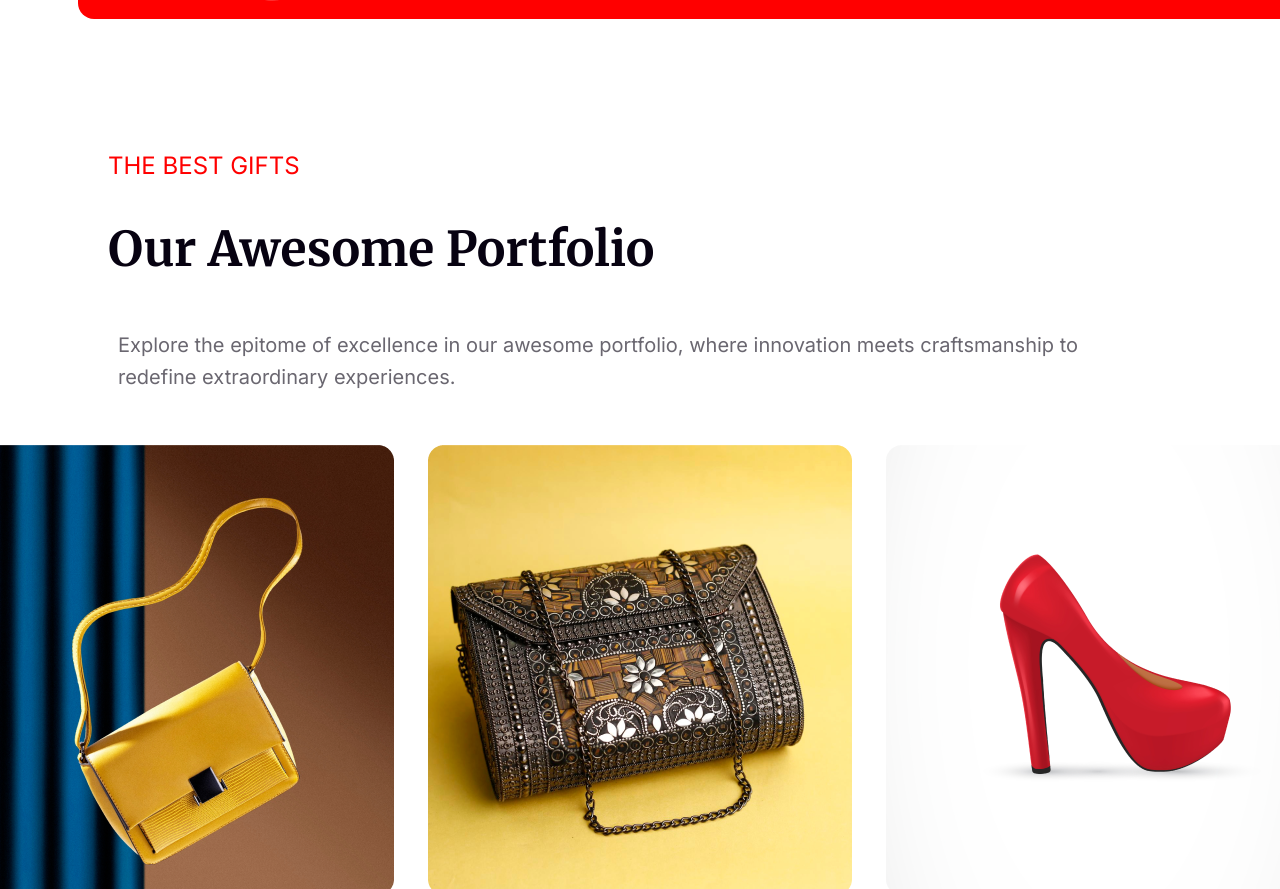
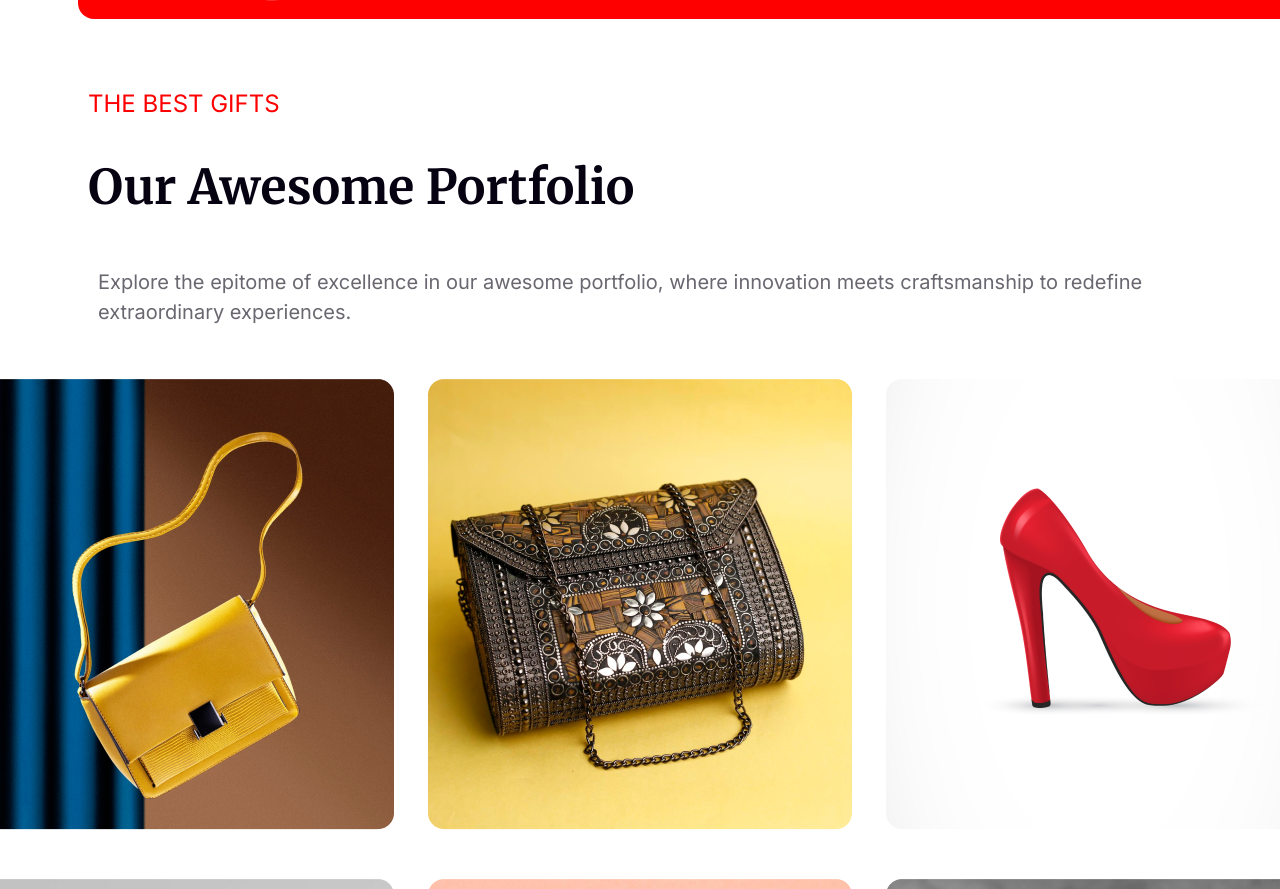
Before and after one commit to mashrufakhandaker/M1_A1, a plain HTML site: page index.html in a window 1280 px wide. Shown: the part 4689-5578 px from the top of the page. Drawn offline with Linux system fonts and the light colour scheme.

Commit message:
final commit

```diff
--- a/style/newyear.css
+++ b/style/newyear.css
@@ -337,6 +337,7 @@ font-size: 24px;
 font-style: normal;
 font-weight: 500;
 line-height: normal;
+
 }
 .portfolio{
     color: #070211;
@@ -354,12 +355,12 @@ font-family: Inter;
 font-size: 20px;
 font-style: normal;
 font-weight: 400;
-line-height: 32px; /* 160% */
+line-height: 30px; /* 160% */
 }
 .best-gift{
 margin: left 0;
-margin-right: 100px;
-padding: 30px 30px 0px 100px;
+margin-left: 80px;
+/* padding: 30px 30px 0px 100px; */
 }
 .gift-pics{
     display: flex;
```
